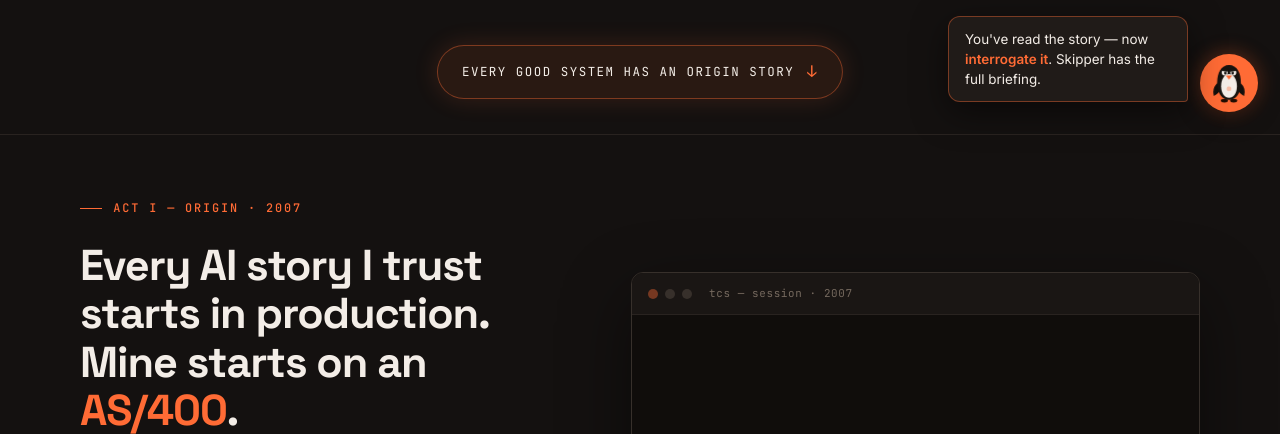
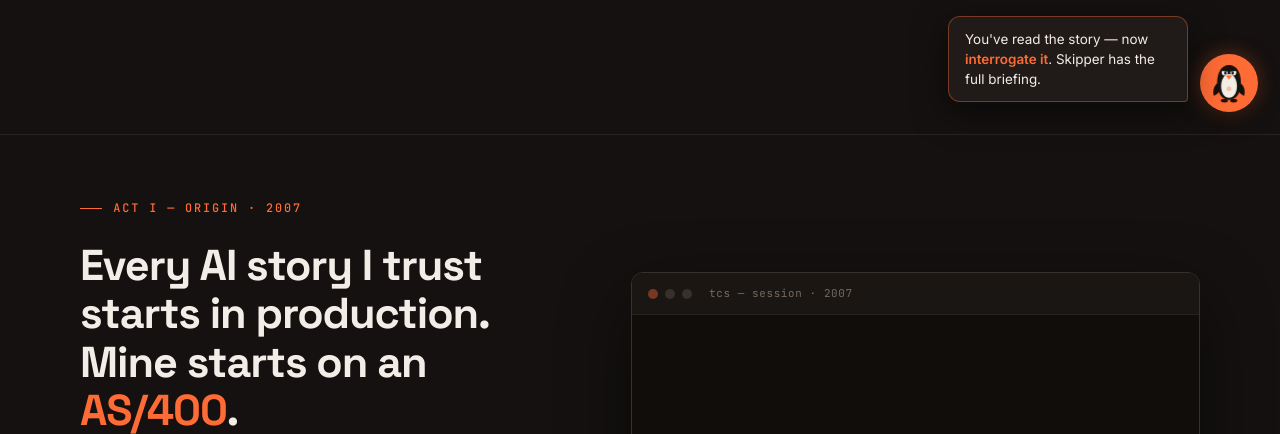
Before and after one commit to skarthik1710/karthik-website, a plain HTML site: page public/index.html in a window 1280 px wide. Shown: the part 666-1100 px from the top of the page. Drawn offline with nearby package versions, Linux system fonts and the light colour scheme.

Commit message:
Remove hero scroll-cue pill (origin-story line read as clutter)

```diff
--- a/public/index.html
+++ b/public/index.html
@@ -181,19 +181,6 @@
         }
         .fact-num em { font-style: normal; color: var(--accent); }
         .fact-lbl { font-size: 0.8rem; color: var(--dim); margin-top: 0.1rem; }
-        .scroll-cue {
-            position: absolute; bottom: 2.2rem; left: 50%; transform: translateX(-50%);
-            font-family: var(--font-mono); font-size: 0.78rem; letter-spacing: 0.12em;
-            text-transform: uppercase; color: var(--text); text-decoration: none;
-            display: inline-flex; align-items: center; gap: 0.8rem; white-space: nowrap;
-            padding: 0.8rem 1.5rem; border: 1px solid var(--accent-dim); border-radius: 999px;
-            background: var(--accent-faint);
-            box-shadow: 0 0 24px rgba(255, 107, 53, 0.16);
-            transition: border-color 0.2s, box-shadow 0.2s;
-        }
-        .scroll-cue:hover { border-color: var(--accent); box-shadow: 0 0 34px rgba(255, 107, 53, 0.32); }
-        .scroll-cue .arr { animation: cueBob 1.8s ease infinite; color: var(--accent); font-size: 1rem; }
-        @keyframes cueBob { 0%,100% { transform: translateY(0); } 50% { transform: translateY(5px); } }
 
         /* ─────────────────────────  ACT I · ORIGIN (terminal)  ───────────────────────── */
         #origin .origin-stage {
@@ -766,7 +753,7 @@
             #story-overlay.open, .story-scene.active .anim,
             .story-scene.active .viz-phases .cell,
             .story-scene.active .arch-node, .story-scene.active .arch-edge,
-            .arch-badge, .live-dot, .scroll-cue .arr, .drag-cue .sweep,
+            .arch-badge, .live-dot, .drag-cue .sweep,
             .t-line.lesson::after { animation: none; }
             .arch-node, .arch-edge { opacity: 1 !important; transform: none !important; }
             .story-scene { opacity: 1; }
@@ -778,7 +765,6 @@
             .hero { min-height: 0; }
             .hero-grid { grid-template-columns: 1fr; gap: 2.4rem; }
             .hero-side { border-left: none; padding-left: 0; border-top: 1px solid var(--line); padding-top: 2rem; flex-direction: row; flex-wrap: wrap; align-items: flex-start; gap: 1.4rem 2.5rem; }
-            .scroll-cue { display: none; }
             #origin .origin-stage { grid-template-columns: 1fr; gap: 2.4rem; }
             .climb-line, .climb-line-fill { left: 8px; }
             .milestone, .milestone:nth-child(even) { width: auto; margin-left: 0; padding: 0 0 3.2rem 2.4rem; }
@@ -897,7 +883,6 @@
             </div>
         </div>
     </div>
-    <a class="scroll-cue" href="#origin">every good system has an origin story<span class="arr">↓</span></a>
 </header>
 
 <!-- ── ACT I · ORIGIN ── -->
```
